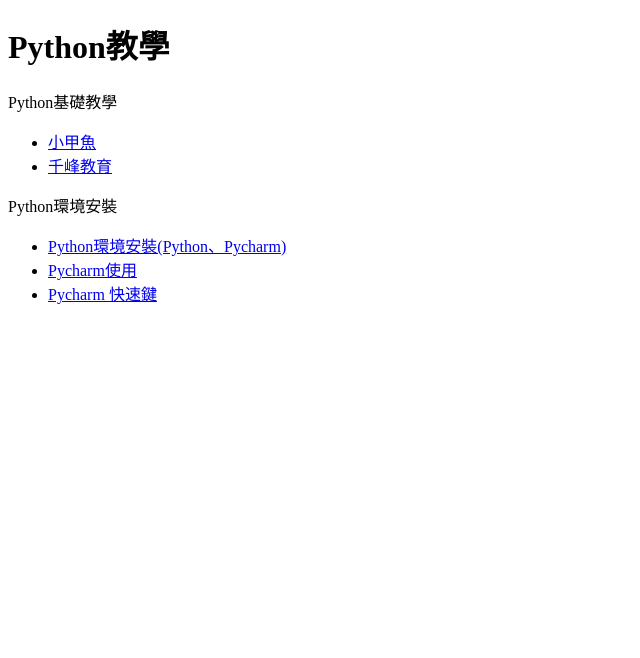
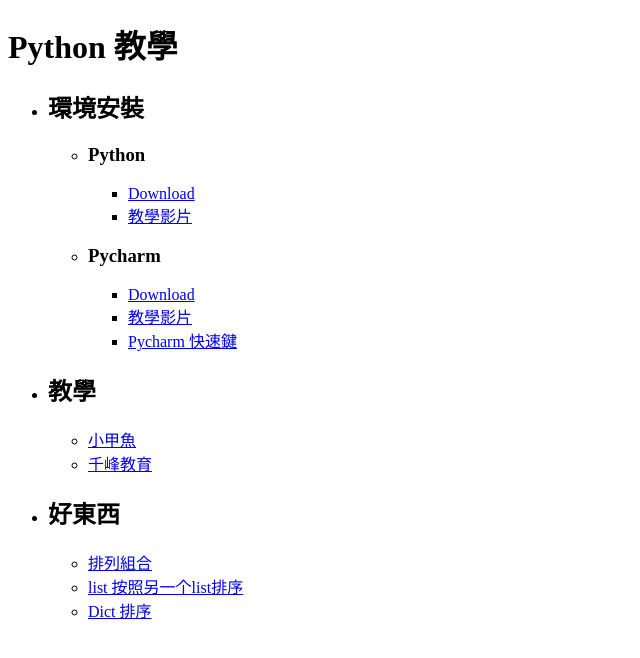
Before and after one commit to 109598087/my_web, a Flask app: template templates/python_basic.html in a window 1280 px wide. Shown: the top 658 px of the page, without its empty margins (0-640 px from the left). Run offline with Flask 2, Linux system fonts and the light colour scheme; the template is opened without the code that fills it, so the values that code supplies are empty.

Commit message:
basic ok

```diff
--- a/templates/python_basic.html
+++ b/templates/python_basic.html
@@ -2,40 +2,69 @@
 <html lang="en">
 <head>
     <meta charset="UTF-8">
-    <title>Title</title>
+    <title>Python Basic</title>
 </head>
 <body>
-<h1>Python教學</h1>
-
-<div>
-    <div>Python基礎教學</div>
+<h1>Python 教學</h1>
 <ul>
     <li>
-            <a href="https://www.youtube.com/playlist?list=PLoDvOw64tSYtp7KCaz8Pm2zJvuFqKF7GB" target="_blank">小甲魚</a>
+        <h2>環境安裝</h2>
+        <ul>
+            <li>
+                <h3>Python</h3>
+                <ul>
+                    <li>
+                        <a href="https://www.python.org/downloads/" target="_blank">Download</a>
                     </li>
                     <li>
-            <a href="https://www.youtube.com/playlist?list=PLwDQt7s1o9J7kHlSaw1jnbOGpQHO_zM3d" target="_blank">千峰教育</a>
+                        <a href="https://www.youtube.com/watch?v=46KLW1d3MI8&list=PLwDQt7s1o9J7kHlSaw1jnbOGpQHO_zM3d&index=2&ab_channel=%E5%8D%83%E9%94%8B%E6%95%99%E8%82%B2"
+                           target="_blank">教學影片</a>
                     </li>
                 </ul>
-    <div>Python環境安裝</div>
+
+            </li>
+            <li>
+                <h3>Pycharm</h3>
                 <ul>
                     <li>
-            <a href="https://www.youtube.com/watch?v=46KLW1d3MI8&list=PLwDQt7s1o9J7kHlSaw1jnbOGpQHO_zM3d&index=2&ab_channel=%E5%8D%83%E9%94%8B%E6%95%99%E8%82%B2"
-               target="_blank">
-                Python環境安裝(Python、Pycharm)
-            </a>
+                        <a href="https://www.jetbrains.com/pycharm/" target="_blank">Download</a>
                     </li>
                     <li>
-            <a href="https://www.youtube.com/watch?v=S4Y0GZ_3olk&list=PLwDQt7s1o9J7kHlSaw1jnbOGpQHO_zM3d&index=4&ab_channel=%E5%8D%83%E9%94%8B%E6%95%99%E8%82%B2"
-               target="_blank">
-                Pycharm使用
-            </a>
+                        <a href="https://www.youtube.com/watch?v=46KLW1d3MI8&list=PLwDQt7s1o9J7kHlSaw1jnbOGpQHO_zM3d&index=2&ab_channel=%E5%8D%83%E9%94%8B%E6%95%99%E8%82%B2"
+                           target="_blank">教學影片</a>
                     </li>
                     <li>
-            <a href="https://www.huaweicloud.com/articles/b93bed40a91552f544a1c162ef6bdd1f.html">Pycharm 快速鍵</a>
+                        <a href="https://www.huaweicloud.com/articles/b93bed40a91552f544a1c162ef6bdd1f.html"
+                           target="_blank">Pycharm
+                            快速鍵</a>
                     </li>
                 </ul>
-</div>
+            </li>
+        </ul>
+    </li>
+    <li>
+        <h2>教學</h2>
+        <ul>
+            <li>
+                <a href="https://www.youtube.com/playlist?list=PLoDvOw64tSYtp7KCaz8Pm2zJvuFqKF7GB"
+                   target="_blank">小甲魚</a>
+            </li>
+            <li>
+                <a href="https://www.youtube.com/playlist?list=PLwDQt7s1o9J7kHlSaw1jnbOGpQHO_zM3d"
+                   target="_blank">千峰教育</a>
+            </li>
+        </ul>
+    </li>
+    <li>
+        <h2>好東西</h2>
+        <ul>
+            <li><a href="https://ithelp.ithome.com.tw/articles/10221633" target="_blank">排列組合</a></li>
+            <li><a href="https://www.itranslater.com/qa/details/2113806590674469888" target="_blank"> list
+                按照另一个list排序</a></li>
+            <li><a href="https://segmentfault.com/a/1190000004959880"> Dict 排序</a></li>
+        </ul>
+    </li>
+</ul>
 
 
 </body>
```
Also changed, not shown: templates/python_AI.html (deleted, +0 -10 lines). Lines whose indentation alone changed are shown as unchanged.
